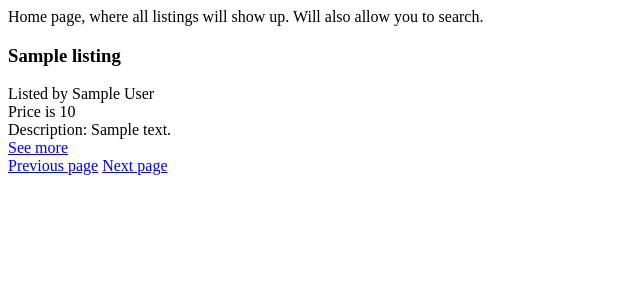
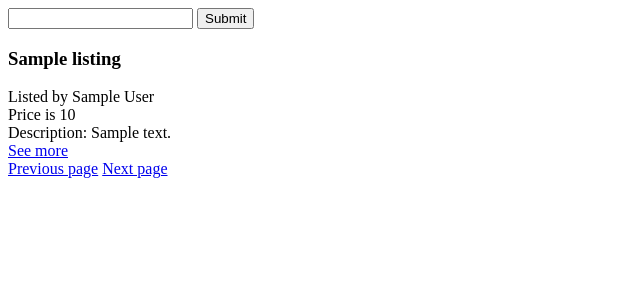
Before and after one commit to software-students-fall2022/web-app-exercise-team-5-1, a Flask app: template templates/index.html in a window 1280 px wide. Shown: the top 300 px of the page, without its empty margins (0-640 px from the left). Run offline with Flask 2, Linux system fonts and the light colour scheme; the template is opened without the code that fills it: most values are stand-ins (such as "Sample title", 1, 10 or a date in 2020); parts of the project's set-up code (start-up, migrations or seed data) failed here and were passed over.

Commit message:
feat: add search to home page

```diff
--- a/index.py
+++ b/index.py
@@ -8,12 +8,13 @@ LISTINGS_PER_PAGE = 5 # for testing, probably will be 20 or something in prod
 def index():
     try:
         page = int(request.args["page"]) if "page" in request.args.keys() else 1
-        listings_cursor = listings_collection.find({}, ["title", "price", "description", "author", "images"]) \
+        search = {"$text": {"$search": request.args["search"]}} if "search" in request.args.keys() else {}
+        listings_cursor = listings_collection.find(search, ["title", "price", "description", "author", "images"]) \
                                              .sort("timestamp", pymongo.DESCENDING) \
                                              .skip((page - 1) * LISTINGS_PER_PAGE) \
                                              .limit(LISTINGS_PER_PAGE + 1)
     except ValueError:
-        return render_template('error.html', message = "Bad page query."), 404
+        return render_template('error.html', message = "Bad query."), 404
 
     listings = list(listings_cursor)
     for listing in listings:
@@ -27,6 +28,7 @@ def index():
     if num_listings == 0:
         # there are no listings at this page number
         return render_template('error.html', message = "No listings at this page query")
+        # TODO: errors out on nothing found at a searh query. is this the right ux?
 
     del listings[LISTINGS_PER_PAGE:]
     next_page = page + 1 if num_listings > LISTINGS_PER_PAGE else -1
--- a/templates/index.html
+++ b/templates/index.html
@@ -5,7 +5,10 @@
     <title>View Listings</title>
 </head>
 <body>
-    Home page, where all listings will show up. Will also allow you to search.
+    <form method="GET">
+        <input type="text" name="search">
+        <input type="submit">
+    </form>
 
     <div id="listings">
         {% for listing in listings %}
```
